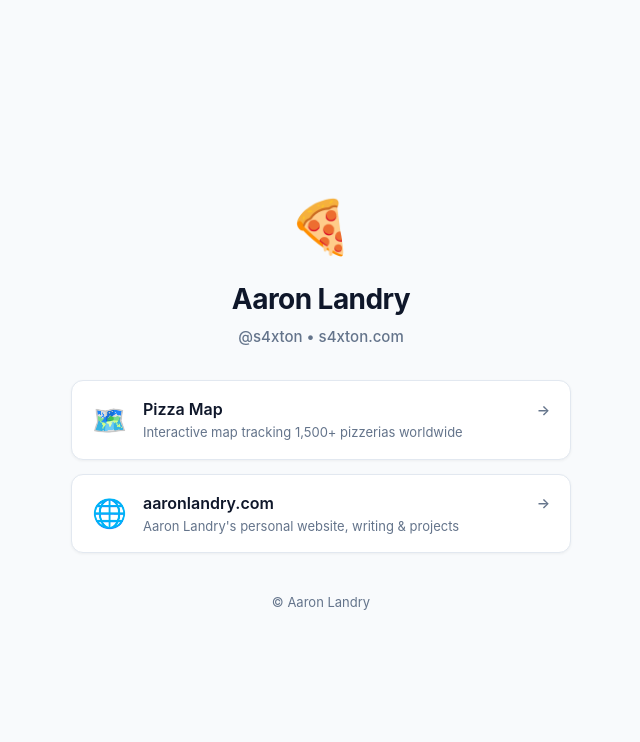
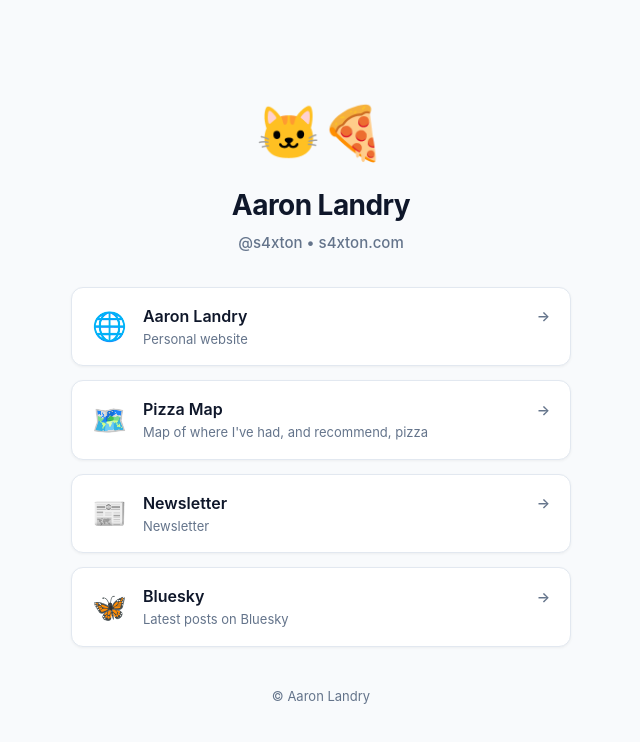
Before and after one commit to s4xton/s4xton.github.io, a plain HTML site: page index.html in a window 1280 px wide. Shown: the whole page, without its empty margins (319-959 px from the left). Drawn offline with Linux system fonts and the light colour scheme.

Commit message:
Update index.html

```diff
--- a/index.html
+++ b/index.html
@@ -84,11 +84,22 @@
 <body>
   <main class="container">
     <header>
-      <div class="avatar">🍕</div>
+      <div class="avatar">🐱🍕</div>
       <h1>Aaron Landry</h1>
       <p class="handle">@s4xton &bull; s4xton.com</p>
     </header>
     <section class="links">
+      <!-- aaronlandry.com Link -->
+      <a href="https://aaronlandry.com" target="_blank" rel="noopener noreferrer" class="link-card">
+        <span class="link-icon">🌐</span>
+        <div class="link-content">
+          <div class="link-title">
+            <span>Aaron Landry</span>
+            <span class="arrow">&rarr;</span>
+          </div>
+          <p class="link-desc">Personal website</p>
+        </div>
+      </a>
       <!-- Pizza Map Link -->
       <a href="/pizza-map/" class="link-card">
         <span class="link-icon">🗺️</span>
@@ -97,18 +108,29 @@
             <span>Pizza Map</span>
             <span class="arrow">&rarr;</span>
           </div>
-          <p class="link-desc">Interactive map tracking 1,500+ pizzerias worldwide</p>
+          <p class="link-desc">Map of where I've had, and recommend, pizza</p>
         </div>
       </a>
-      <!-- aaronlandry.com Link -->
-      <a href="https://aaronlandry.com" target="_blank" rel="noopener noreferrer" class="link-card">
-        <span class="link-icon">🌐</span>
+      <!-- Newsletter Link -->
+      <a href="https://s4xton.substack.com/" class="link-card">
+        <span class="link-icon">📰</span>
         <div class="link-content">
           <div class="link-title">
-            <span>aaronlandry.com</span>
+            <span>Newsletter</span>
             <span class="arrow">&rarr;</span>
           </div>
-          <p class="link-desc">Aaron Landry's personal website, writing &amp; projects</p>
+          <p class="link-desc">Newsletter</p>
+        </div>
+      </a>
+      <!-- Bluesky Link -->
+      <a href="https://bsky.app/profile/s4xton.com" class="link-card">
+        <span class="link-icon">🦋</span>
+        <div class="link-content">
+          <div class="link-title">
+            <span>Bluesky</span>
+            <span class="arrow">&rarr;</span>
+          </div>
+          <p class="link-desc">Latest posts on Bluesky</p>
         </div>
       </a>
     </section>
```
